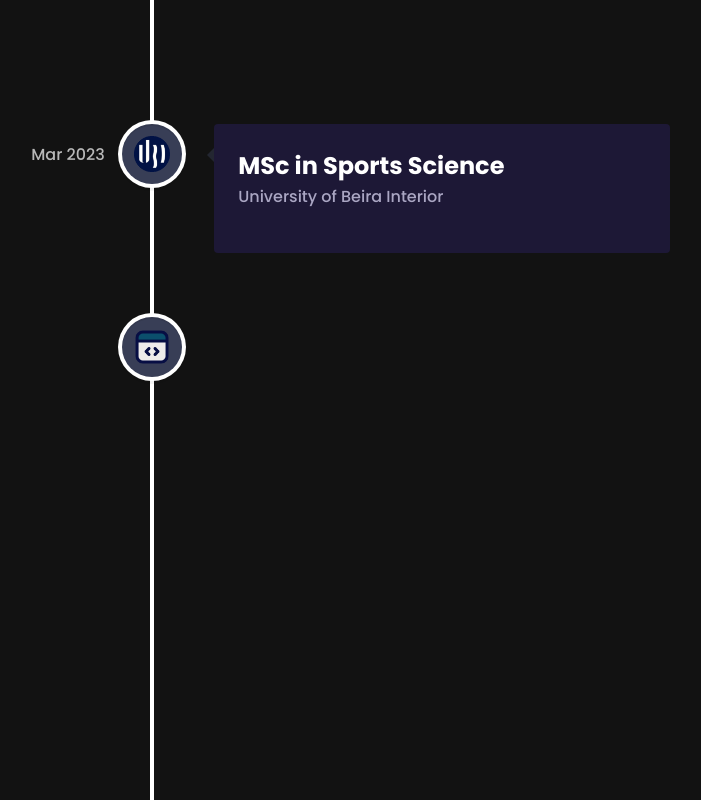
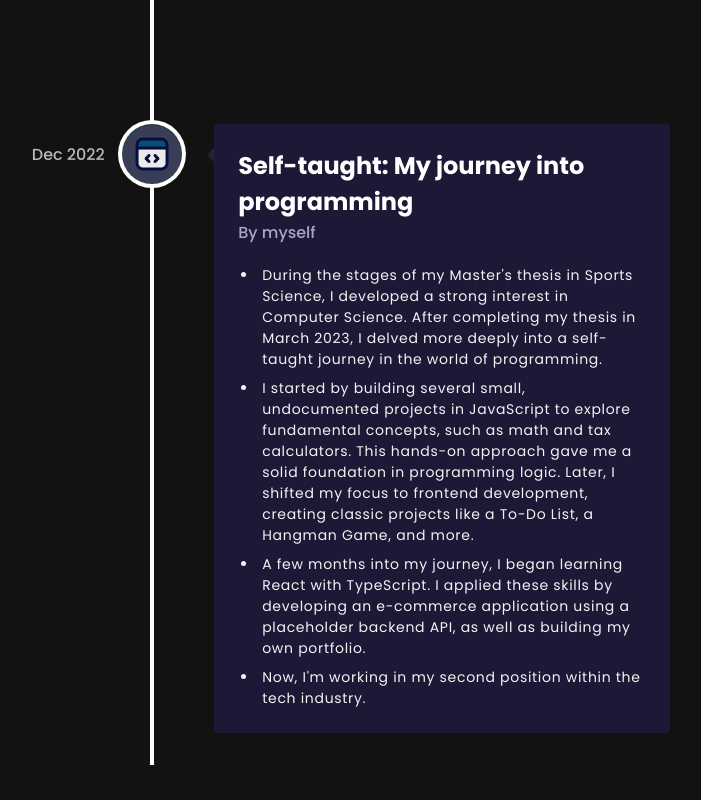
Before and after one commit to 0xn0va/0xn0va.github.io, a React (Vite) app: page / in a window 1280 px wide. Shown: the part 2120-2920 px from the top of the page, without its empty margins (488-1189 px from the left). Built offline with nearby package versions, Linux system fonts and the light colour scheme; no server answers.

Commit message:
update Work Experience section

```diff
--- a/src/components/Works.tsx
+++ b/src/components/Works.tsx
@@ -66,7 +66,6 @@
           <p className="mt-2 text-secondary text-[14px]">{description}</p>
         </div>
 
-        {/* As tags agora estão dentro do mesmo bloco flex e ficam abaixo da descrição */}
         <div className="mt-4 flex flex-wrap gap-2 justify-start">
           {tags.map((tag) => (
             <p key={`${name}-${tag.name}`} className={`text-[14px] ${tag.color}`}>
--- a/src/constants/index.ts
+++ b/src/constants/index.ts
@@ -112,7 +112,7 @@
 
 const experiences = [
   {
-    title: "Web Developer",
+    title: "Frontend Developer",
     company_name: "Assec sim",
     icon: assec,
     iconBg: "#383E56",
@@ -120,9 +120,9 @@
     points: [
       "Developing and maintaining web and mobile applications using React Native and Bootstrap.",
       "Collaborating with cross-functional teams including designers, product managers and other developers.",
-      "Implementing responsive design, ensuring cross-browser compatibility, unit testing, ERP (Enterprise Resource Planning) and CRM (Customer Relanshionship Managment).",
+      "Implementing responsive design, ensuring cross-browser compatibility, unit testing, ERP (Enterprise Resource Planning) and CRM (Customer Relationship Managment).",
       "Participating in code reviews and providing constructive feedback to other developers.",
-      "Web Design.",
+      "UI/UX Design.",
     ],
   },
   {
@@ -144,13 +144,6 @@
       "Compare and analyze both models in terms of precision and accuracy using metrics such as percentage error (PE), percentage of correct keypoints (PCK), mean per-joint position error (MPJPE), as well as processing time and speed.",
       "Carry out research and a comparative analysis of the company's competing products, classifying them according to their specific characteristics.",
     ],
-  },
-  {
-    title: "MSc in Sports Science",
-    company_name: "University of Beira Interior",
-    icon: ubi,
-    iconBg: "#383E56",
-    date: "Mar 2023 ",
   },
   {
     title: "Self-taught: My journey into programming",
```
